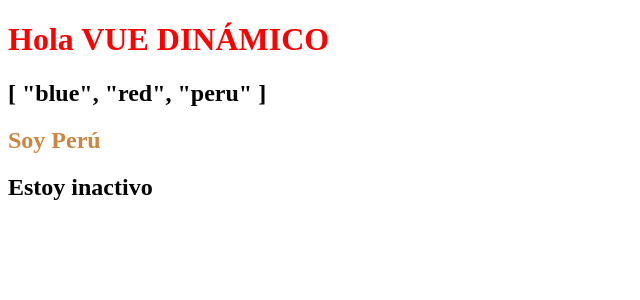
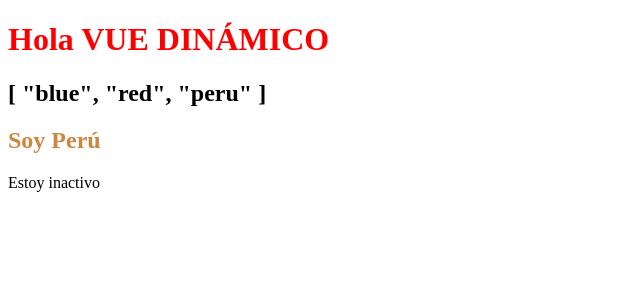
Before and after one commit to ximeBallin/Vue.js-CAPACITACION-, a Vue app: page / in a window 1280 px wide. Shown: the top 300 px of the page, without its empty margins (0-640 px from the left). Built offline with nearby package versions, Linux system fonts and the light colour scheme.

Commit message:
feat (if-else-show):✨implement conditional rendering with v-if, v-else-if, v-else, and v-show

```diff
--- a/src/App.vue
+++ b/src/App.vue
@@ -9,9 +9,15 @@ const activo = false;
   <h1>Hola {{ name.toUpperCase() }}</h1>
   <h2>{{ arrayColores }}</h2>
   <h2 :style="`color: ${arrayColores[2]}`">Soy Perú</h2>
-  <h2>
-    {{ activo ? "Estoy activo" : "Estoy inactivo" }}
+  <h2 v-if="activo === true">
+    <span>Icono</span>
+    Estoy activo
   </h2>
+
+  <p v-else-if="activo === false">Estoy inactivo</p>
+  <p v-else>Estoy indeciso</p>
+
+  <h2 v-show="activo">Estoy activo v-show</h2>
 </template>
 
 <style>
```
